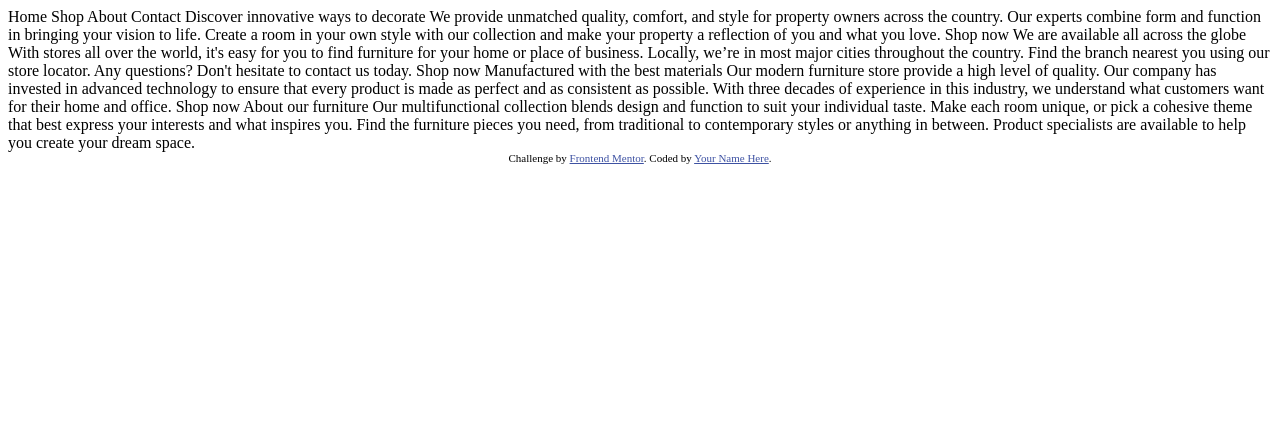
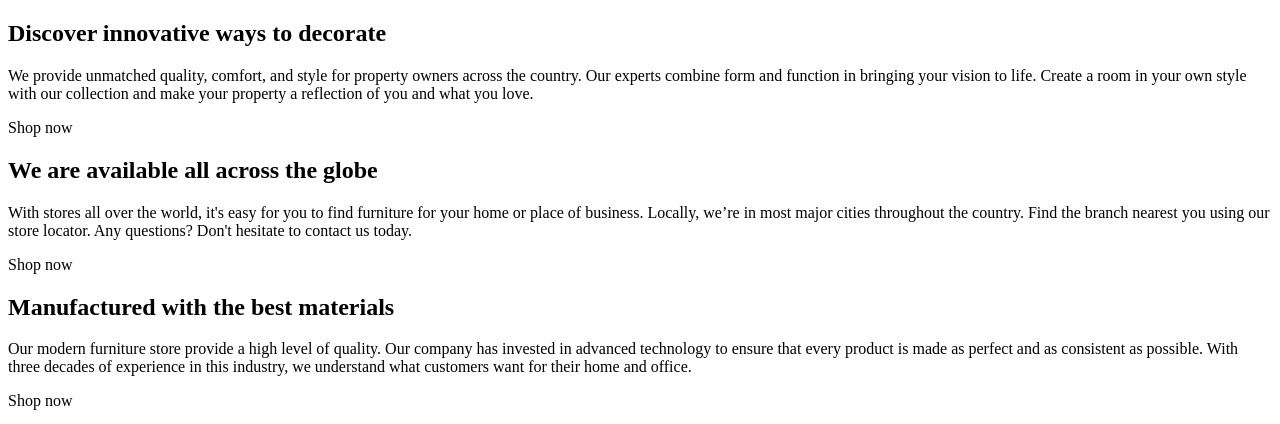
Before and after one commit to GSterczewski/fm-room-homepage, a website: page build/index.html in a window 1280 px wide. Shown: the top 424 px of the page. Drawn offline with Linux system fonts and the light colour scheme.

Commit message:
[dev] basic markup

```diff
--- a/build/index.html
+++ b/build/index.html
@@ -9,51 +9,78 @@
   <title>Frontend Mentor | Room homepage</title>
 
   <!-- Feel free to remove these styles or customise in your own stylesheet 👍 -->
+  <!--
+
     <style>
       .attribution { font-size: 11px; text-align: center; }
       .attribution a { color: hsl(228, 45%, 44%); }
     </style>
+  -->
 </head>
 <body>
-  Home
-  Shop
-  About
-  Contact
+  <header class="header"></header>
 
-  Discover innovative ways to decorate
+<main>
 
+  <article class="article">
+    <section class="article-cover"></section>
+    <section class="article-body">
+      <h2 class="article-heading">Discover innovative ways to decorate</h2>
+      <p class="article-text">
         We provide unmatched quality, comfort, and style for property owners across the country.
         Our experts combine form and function in bringing your vision to life. Create a room in your
         own style with our collection and make your property a reflection of you and what you love.
+      </p>
+      <p class="article-footer">Shop now</p>
+    </section>
+  </article>
 
-  Shop now
-
-  We are available all across the globe
-
+  <article class="article">
+    <section class="article-cover"></section>
+    <section class="article-body">
+      <h2 class="article-heading">We are available all across the globe</h2>
+      <p class="article-text">
         With stores all over the world, it's easy for you to find furniture for your home or place of business.
       Locally, we’re in most major cities throughout the country. Find the branch nearest you using our
       store locator. Any questions? Don't hesitate to contact us today.
+      </p>
+      <p class="article-footer">Shop now</p>
+    </section>
+  </article>
 
-  Shop now
-
-  Manufactured with the best materials
-
+  <article class="article">
+    <section class="article-cover"></section>
+    <section class="article-body">
+      <h2 class="article-heading">Manufactured with the best materials</h2>
+      <p class="article-text">
         Our modern furniture store provide a high level of quality. Our company has invested in advanced technology
         to ensure that every product is made as perfect and as consistent as possible. With three decades of
         experience in this industry, we understand what customers want for their home and office.
+    </p>
+    <p class="article-footer">Shop now</p>
+    </section>
+  </article>
 
-  Shop now
 
-  About our furniture
+</main>
 
+<footer>
+    <h2 class="footer-heading">About our furniture</h2>
+    <p class="footer-text">
       Our multifunctional collection blends design and function to suit your individual taste.
     Make each room unique, or pick a cohesive theme that best express your interests and what
     inspires you. Find the furniture pieces you need, from traditional to contemporary styles
     or anything in between. Product specialists are available to help you create your dream space.
+    </p>
+</footer>
 
+
+
+  <!--
   <div class="attribution">
     Challenge by <a href="https://www.frontendmentor.io?ref=challenge" target="_blank">Frontend Mentor</a>.
     Coded by <a href="#">Your Name Here</a>.
   </div>
+-->
 </body>
 </html>
```
Lines whose indentation alone changed are shown as unchanged.
